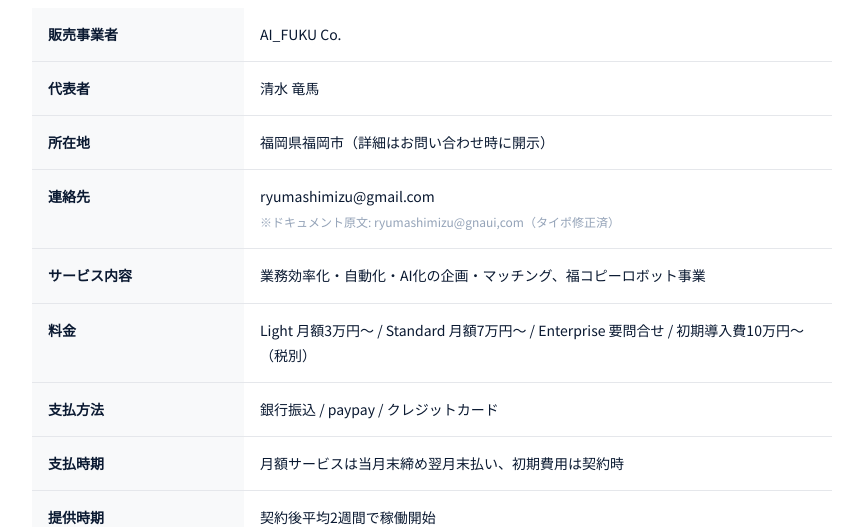
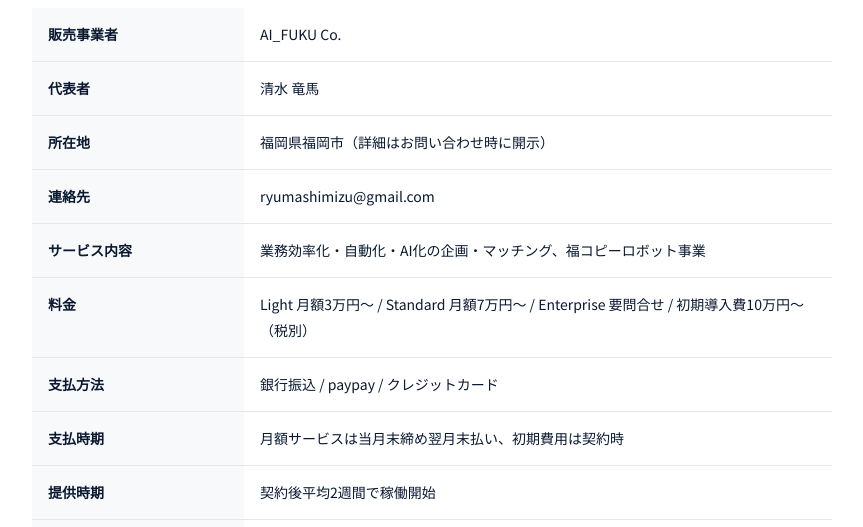
Before and after one commit to ryuma0210/ai_fuku, a plain HTML site: page tokushoho.html in a window 1280 px wide. Shown: the part 276-803 px from the top of the page, without its empty margins (208-1071 px from the left). Drawn offline with Linux system fonts and the light colour scheme.

Commit message:
特商法ページ: 連絡先欄の内部メモ注記を削除

```diff
--- a/tokushoho.html
+++ b/tokushoho.html
@@ -43,7 +43,7 @@
 <tr><th>販売事業者</th><td>AI_FUKU Co.</td></tr>
 <tr><th>代表者</th><td>清水 竜馬</td></tr>
 <tr><th>所在地</th><td>福岡県福岡市（詳細はお問い合わせ時に開示）</td></tr>
-<tr><th>連絡先</th><td>ryumashimizu@gmail.com<br><span style="font-size:12px;color:#94A3B8">※ドキュメント原文: ryumashimizu@gnaui,com（タイポ修正済）</span></td></tr>
+<tr><th>連絡先</th><td>ryumashimizu@gmail.com</td></tr>
 <tr><th>サービス内容</th><td>業務効率化・自動化・AI化の企画・マッチング、福コピーロボット事業</td></tr>
 <tr><th>料金</th><td>Light 月額3万円〜 / Standard 月額7万円〜 / Enterprise 要問合せ / 初期導入費10万円〜（税別）</td></tr>
 <tr><th>支払方法</th><td>銀行振込 / paypay / クレジットカード</td></tr>
```
